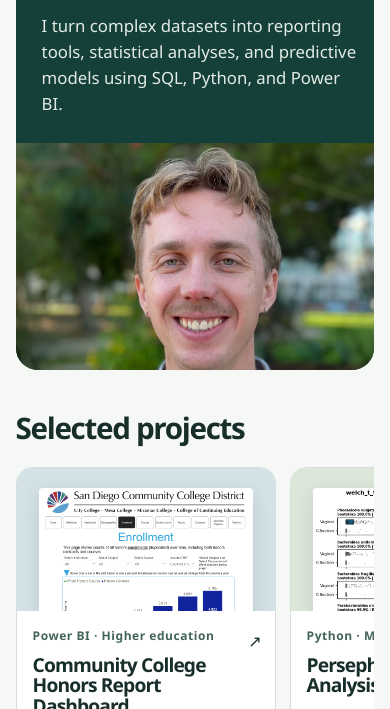
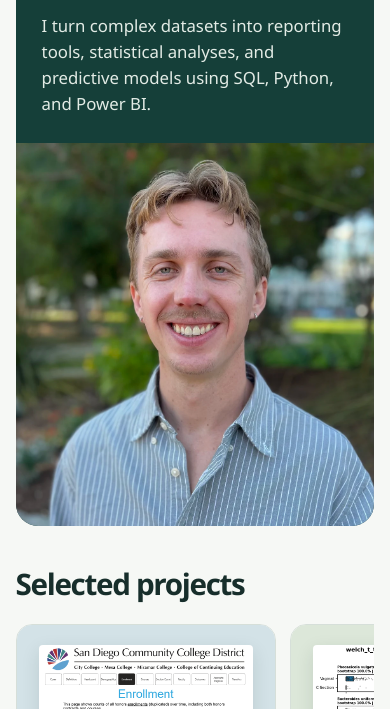
Before and after one commit to alane412/aaron-lane-portfolio, a plain HTML site: page index.html in a window 390 px wide. Shown: the part 135-844 px from the top of the page. Drawn offline with Linux system fonts and the light colour scheme.

Commit message:
Format new photo

```diff
--- a/index.html
+++ b/index.html
@@ -4,7 +4,7 @@
   <meta charset="utf-8">
   <meta name="viewport" content="width=device-width, initial-scale=1">
   <title>Portfolio | Aaron Lane</title>
-  <link rel="stylesheet" href="portfolio-studio.css?v=portrait">
+  <link rel="stylesheet" href="portfolio-studio.css?v=full-portrait">
 
 </head>
 <body id="top">
--- a/portfolio-studio.css
+++ b/portfolio-studio.css
@@ -18,7 +18,7 @@ main, footer { width: min(1152px, 92%); margin-inline: auto; }
 .back:hover { text-decoration: underline; }
 h1, h2, h3, p { margin: 0; }
 h1, h2, h3, .role { line-height: 1.06; letter-spacing: -.045em; }
-.hero { margin-top: clamp(16px, 3vw, 36px); display: grid; grid-template-columns: 1.35fr 1fr; background: var(--pine); color: white; border-radius: 22px; overflow: hidden; isolation: isolate; }
+.hero { margin-top: clamp(16px, 3vw, 36px); display: grid; grid-template-columns: minmax(0, 1fr) min(40%, 360px); background: var(--pine); color: white; border-radius: 22px; overflow: hidden; isolation: isolate; }
 .hero-copy { align-self: center; padding: clamp(26px, 3.6vw, 48px); }
 .hero h1 { color: white; font-size: clamp(3.1rem, 6vw, 5.2rem); font-weight: 700; }
 .role { margin: 12px 0 18px; color: var(--mint); font-size: clamp(1.4rem, 2.5vw, 2.2rem); font-weight: 600; }
@@ -26,8 +26,8 @@ h1, h2, h3, .role { line-height: 1.06; letter-spacing: -.045em; }
 .hero .lead { max-width: 38ch; color: #e2ebe5; }
 .button { display: inline-flex; align-items: center; gap: 18px; margin-top: 24px; border-radius: 30px; padding: 11px 19px; background: var(--mint); color: var(--ink); font-weight: 650; text-decoration: none; }
 .button:hover { background: #d3fac1; }
-.portrait { position: relative; min-height: 100%; aspect-ratio: 1.65; background: #527673; }
-.portrait img { position: absolute; width: 100%; height: 100%; object-fit: cover; object-position: 50% 8%; }
+.portrait { align-self: center; }
+.portrait img { width: 100%; height: auto; }
 .section-title { gap: 12px; padding: 42px 0 20px; }
 h2 { font-size: clamp(1.85rem, 3.5vw, 2.7rem); }
 .grid { display: grid; grid-template-columns: repeat(3,minmax(0,1fr)); gap: 20px; }
@@ -68,7 +68,7 @@ figcaption h3 { font-size: clamp(1.5rem,3vw,2.45rem); }
 @media (max-width: 720px) {
   .slide { grid-template-columns: 1fr; }
   .hero { grid-template-columns: 1fr; }
-  .portrait { height: clamp(200px,58vw,400px); }
+  .portrait { width: min(100%, 360px); justify-self: center; }
   .section-title { flex-wrap: wrap; }
 }
 
```
